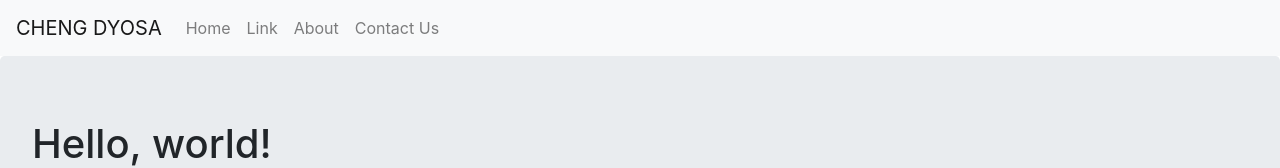
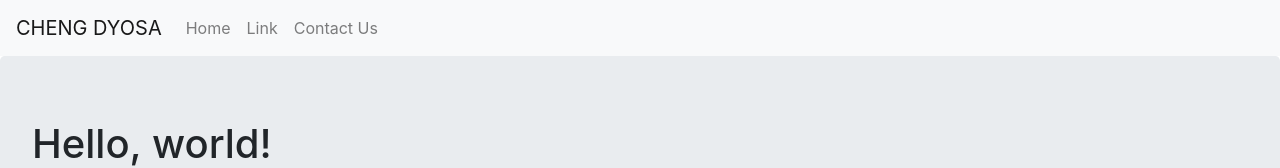
Before and after one commit to rgegajo/s01-portfolio, a React (Create React App) app: page / in a window 1280 px wide. Shown: the top 168 px of the page. Built offline with nearby package versions, Linux system fonts and the light colour scheme.

Commit message:
#8 Retry to Deploy

```diff
--- a/src/components/Navbar.js
+++ b/src/components/Navbar.js
@@ -10,7 +10,6 @@ export default function AppNavbar() {
             <Nav className="mr-auto">
                 <Nav.Link href="#home">Home</Nav.Link>
                 <Nav.Link href="#link">Link</Nav.Link>
-                <Nav.Link href="#link">About</Nav.Link>
                 <Nav.Link href="#link">Contact Us</Nav.Link>
             </Nav>
         </Navbar>
```
